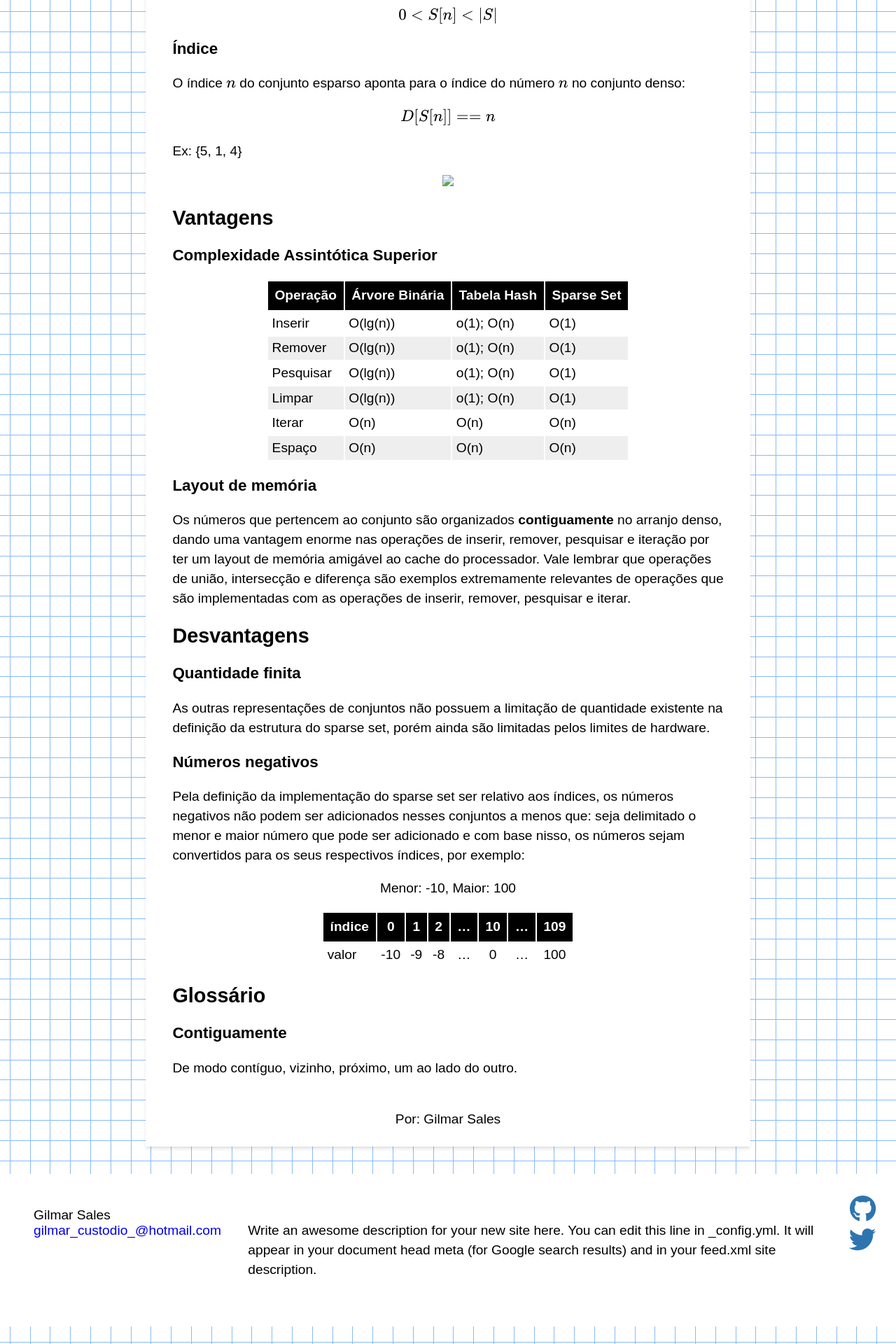
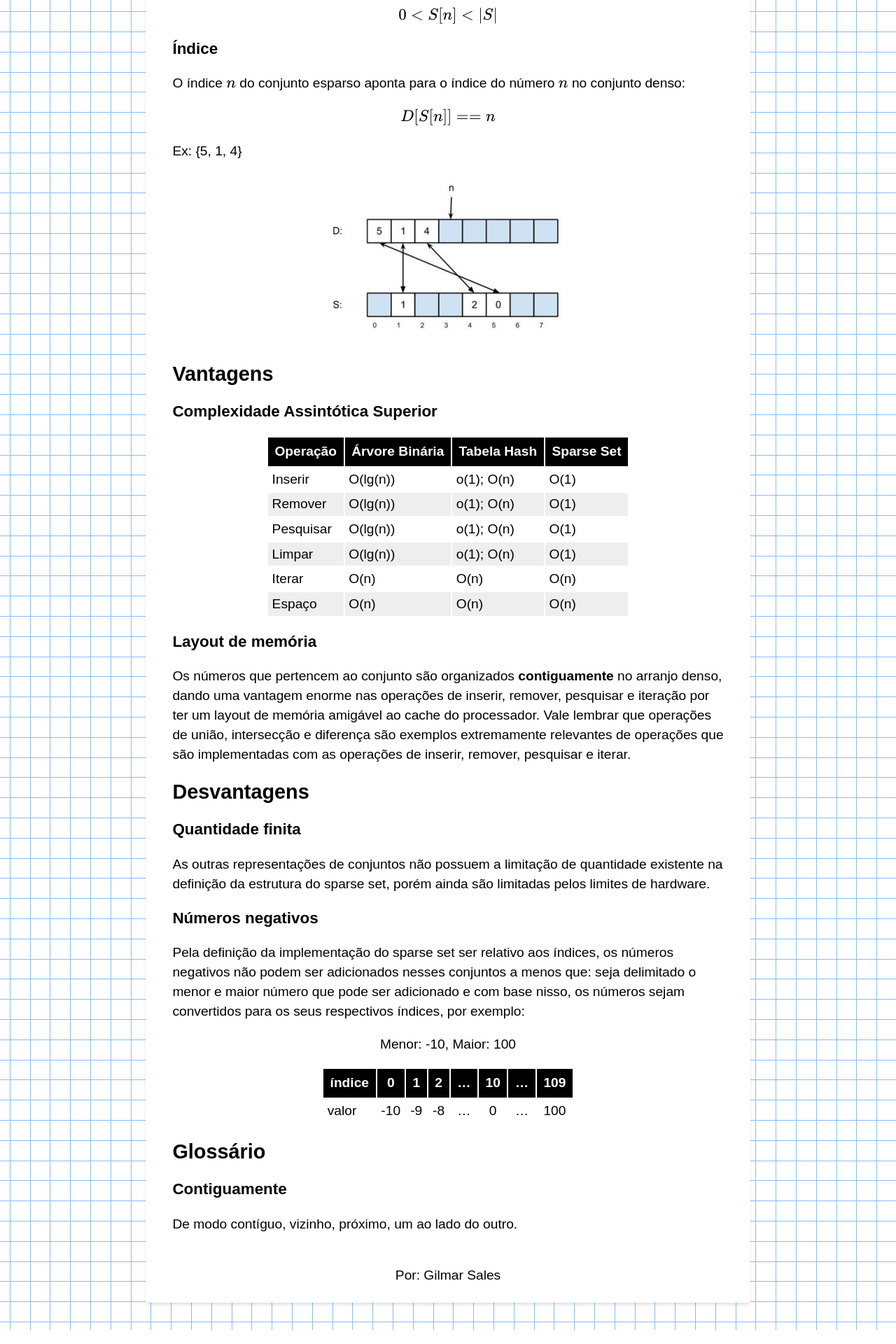
Before and after one commit to gilmar-sales/gilmar-sales.github.io, a Jekyll site: the page built from _posts/2022-04-02-sparse-sets.md, in a window 1280 px wide. Shown: the part 1524-3444 px from the top of the page at 70% size. Built offline with Jekyll 4.4.1, drawn with Linux system fonts in a browser that asks for light colours; some web fonts are replaced; a style sheet for code colours, icons or effects is not loaded.

Commit message:
🐛 corrigindo url da imagem de exemplo do sparse set

```diff
--- a/_posts/2022-04-02-sparse-sets.md
+++ b/_posts/2022-04-02-sparse-sets.md
@@ -43,7 +43,7 @@ $$D[S[n]] == n$$
 Ex: {5, 1, 4}
 
 <center>
-<img src="images/sparse-sets.png" />
+<img src="/images/sparse-sets.png" />
 </center>
 
 ## Vantagens
```
